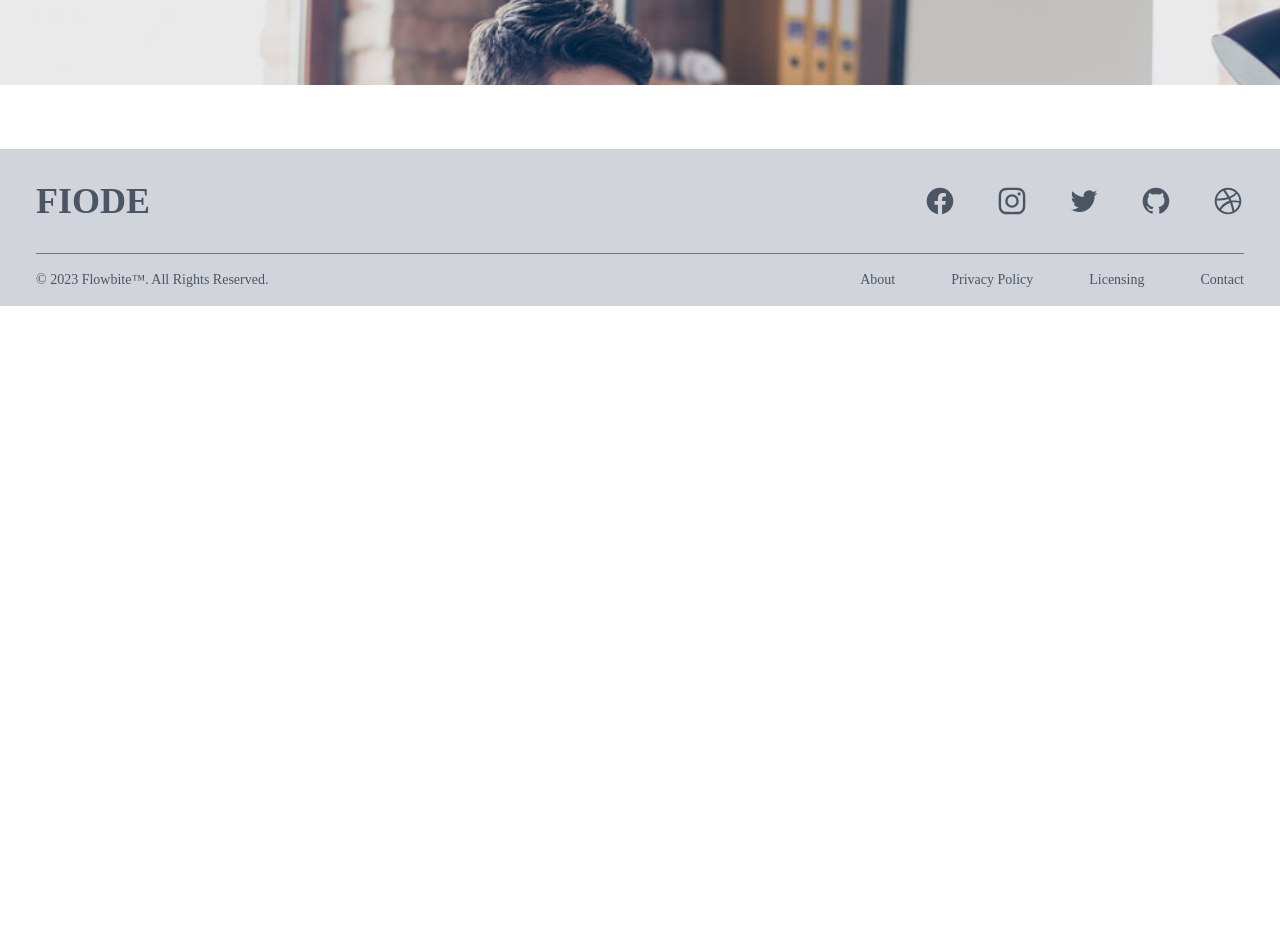
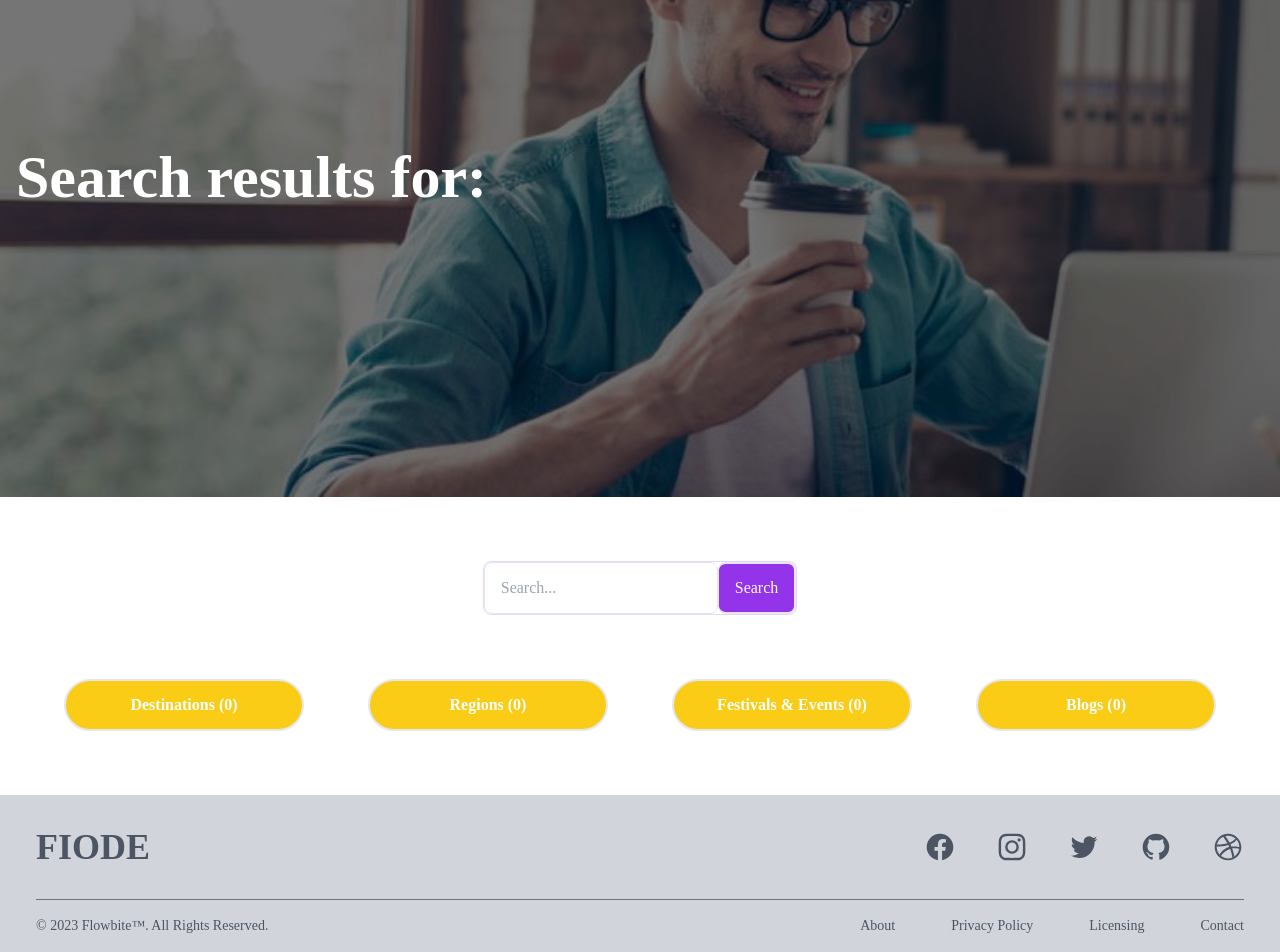
Before and after one commit to 19021369/Fiode, a React (Create React App) app: page /searchresults in a window 1280 px wide. Shown: the part 259-1211 px from the top of the page. Before the commit the page ends 800 px from the top, so only its background shows below. Built offline with nearby package versions, Linux system fonts and the light colour scheme.

Commit message:
searchresults more

```diff
--- a/src/components/Layout/components/Header/index.js
+++ b/src/components/Layout/components/Header/index.js
@@ -2,14 +2,15 @@
 
 function Header() {
     const [navIsShown, setnavIsShown] = useState(false);
+
     const toggleNavIsShown = () => {
         setnavIsShown((navIsShown) => !navIsShown);
     };
-    const [searchBarIsShown, setSearchBarIsShown] = useState(false);
+    const [searchArea, setSearchArea] = useState('')
     return (
         <nav className="flex justify-between items-center h-15 px-4 z-10 w-full bg-gray-300">
             <a href="/">
-                <h1 className='w-80'>FIODE</h1>
+                <h1 className="w-80">FIODE</h1>
             </a>
 
             <ul className="hidden md:flex font-semibold ">
@@ -33,6 +34,7 @@
             <div className="hidden md:flex">
                 <form className="max-w-sm px-4">
                     <div className="relative">
+                        <a href='/searchresults'>
                             <svg
                                 xmlns="http://www.w3.org/2000/svg"
                                 className="absolute top-0 bottom-0 w-6 h-6 my-auto text-gray-400 left-3"
@@ -47,13 +49,18 @@
                                     d="M21 21l-6-6m2-5a7 7 0 11-14 0 7 7 0 0114 0z"
                                 />
                             </svg>
+                        </a>
+
                         <input
+                            value={searchArea}
+                            onChange={e => setSearchArea(e.target.value)}
                             type="text"
                             placeholder="Search"
                             className="w-full py-2 pl-12 pr-4 text-gray-500 border rounded-md outline-none bg-gray-50 focus:bg-white focus:border-indigo-600"
                         />
                     </div>
                 </form>
+
                 <a href="/login" className="flex items-center">
                     <svg
                         xmlns="http://www.w3.org/2000/svg"
--- a/src/components/Layout/components/SearchResults/SearchResultsImg.js
+++ b/src/components/Layout/components/SearchResults/SearchResultsImg.js
@@ -4,14 +4,37 @@
 function SearchResultsImg() {
     return (
         <div>
-            <div
-                className="max mx-auto pt-16 px-4 text-center h-72"
-                style={{
-                  backgroundImage: `url(${searchResults})`,
-                  backgroundSize: "cover"
-                  }}
-            >
-                Huy an cut
+            <div className="relative">
+                <div
+                    className="mx-auto px-4 filter brightness-50"
+                    style={{
+                        backgroundImage: `url(${searchResults})`,
+                        backgroundSize: 'cover',
+                        height: '700px',
+                    }}
+                ></div>
+                <h1 className="translate-y-1/2 pl-4 text-6xl text-white absolute inset-y-1/2">
+                    Search results for:
+                </h1>
+            </div>
+
+            <div className="flex justify-center pt-16">
+                <div className="flex border border-purple-200 rounded-lg">
+                    <input
+                        type="text"
+                        className="w-96 block w-full px-4 py-2 text-purple-700 bg-white border rounded-lg focus:border-purple-400 focus:ring-purple-300 focus:outline-none focus:ring focus:ring-opacity-40"
+                        placeholder="Search..."
+                    />
+                    <button className="px-4 text-white bg-purple-600 border-l rounded-lg ">
+                        Search
+                    </button>
+                </div>
+            </div>
+            <div className='pt-16 space-x-16 max-w-[1240px] mx-auto pt-16 px-4 text-center'>
+                <button className='w-60 rounded-full font-bold'>Destinations (0)</button>
+                <button className='w-60 rounded-full font-bold'>Regions (0)</button>
+                <button className='w-60 rounded-full font-bold'>Festivals & Events (0)</button>
+                <button className='w-60 rounded-full font-bold'>Blogs (0)</button>
             </div>
         </div>
     );
```
Also changed, not shown: src/assets/searchresult.jpg. Lines whose indentation alone changed are shown as unchanged.
